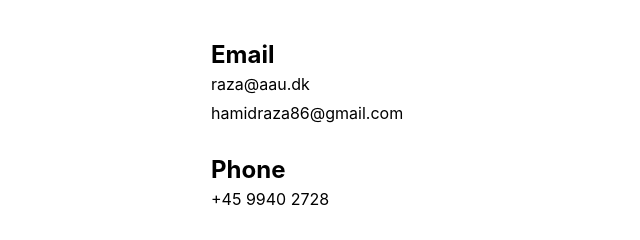
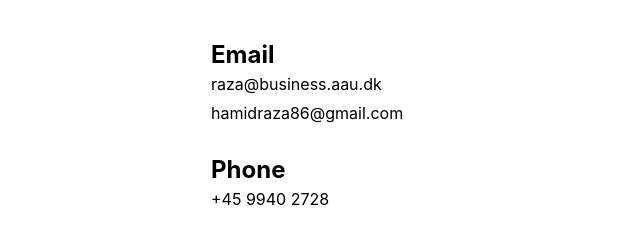
Before and after one commit to hara2792/hamid, a plain HTML site: page pages/contact.html in a window 1280 px wide. Shown: the part 198-438 px from the top of the page, 109-749 px from the left. Drawn offline with Linux system fonts and the light colour scheme; a web font is replaced by a local one.

Commit message:
minor changes

```diff
--- a/pages/contact.html
+++ b/pages/contact.html
@@ -25,7 +25,7 @@
 
 	<h2>Email</h2>
 
-	<h1>raza@aau.dk </h1>
+	<h1>raza@business.aau.dk </h1>
 	<h1>hamidraza86@gmail.com</h1>
 
 	<br>
```
